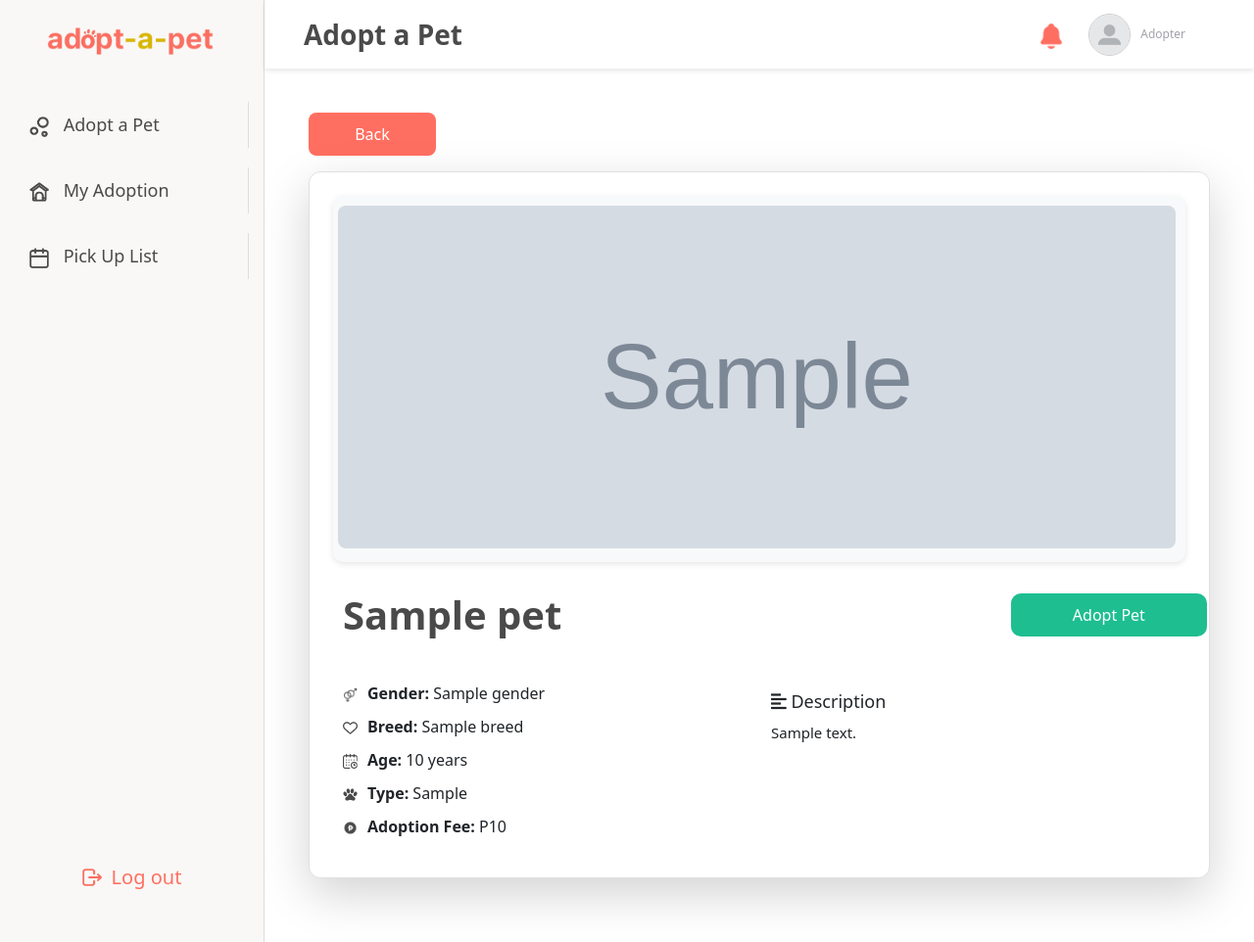
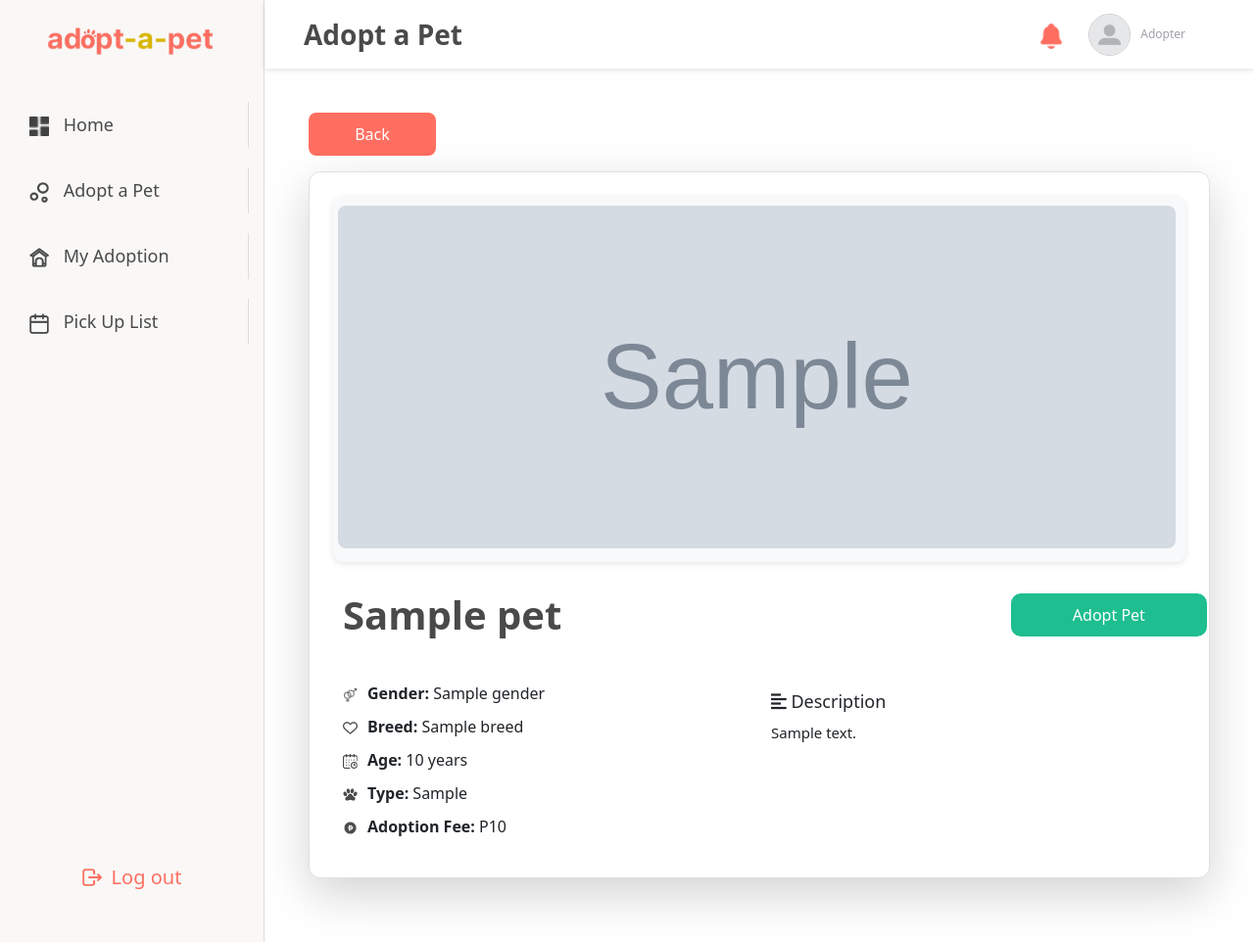
Before and after one commit to eynabdllh/pet-adoption-system, a Django app: template pet_listing/templates/view_pet.html in a window 1280 px wide. Shown: the whole page at 98% size. Run offline with Django 5.2, Linux system fonts and the light colour scheme; the template is opened without the code that fills it: most values are stand-ins (such as "Sample title", 1, 10 or a date in 2020); grey boxes marked "Sample" are stand-in pictures; some libraries are stand-ins or nearby versions.

Commit message:
[Ana] updated base htmls

```diff
--- a/templates/base_admin.html
+++ b/templates/base_admin.html
@@ -303,7 +303,7 @@
             <div class="text-center mb-4">
                 <img src="{% static 'images/logo.png' %}" alt="Logo" class="logo-img">
             </div>
-            <a href="{% url 'admin_dashboard' %}" class="{% if request.resolver_match.url_name == 'admin_dashboard'%} active {% endif %}">
+            <a href="{% url 'admin_dashboard' %}" class="{% if request.resolver_match.url_name == 'admin_dashboard' or request.resolver_match.url_name == 'review_form_detail'%} active {% endif %}">
                 <img src="{% static 'images/dashboard.png' %}" alt="Dashboard" class="icon-img">
                 Dashboard
             </a>
--- a/templates/base_adopter.html
+++ b/templates/base_adopter.html
@@ -303,6 +303,10 @@
             <div class="text-center mb-4">
                 <img src="{% static 'images/logo.png' %}" alt="Logo" class="logo-img">
             </div>
+            <a href="{% url 'adopter_dashboard' %}" class="{% if request.resolver_match.url_name == 'adopter_dashboard' or request.resolver_match.url_name == 'view_pet_detail'%} active {% endif %}">
+                <img src="{% static 'images/dashboard.png' %}" alt="Home" class="icon-img">
+                Home
+            </a>
             <a href="{% url 'adopter_pet_list' %}" class="{% if request.resolver_match.url_name == 'adopter_pet_list' or request.resolver_match.url_name == 'view_pet' or request.resolver_match.url_name == 'adopt_form' or request.resolver_match.url_name == 'schedule' %} active {% endif %}">
                 <img src="{% static 'images/adoption.png' %}" alt="Adopt" class="icon-img">
                 Adopt a Pet
```
